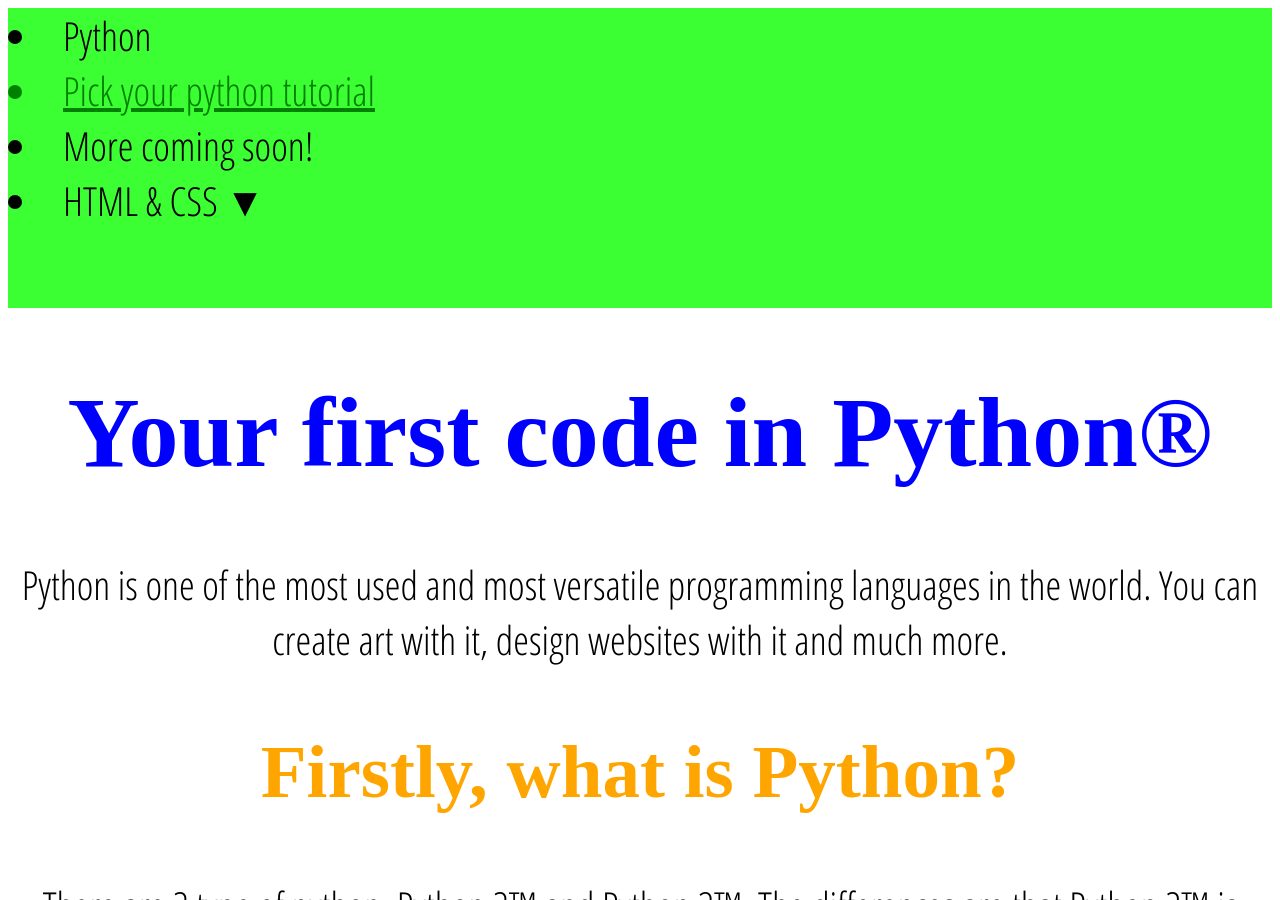
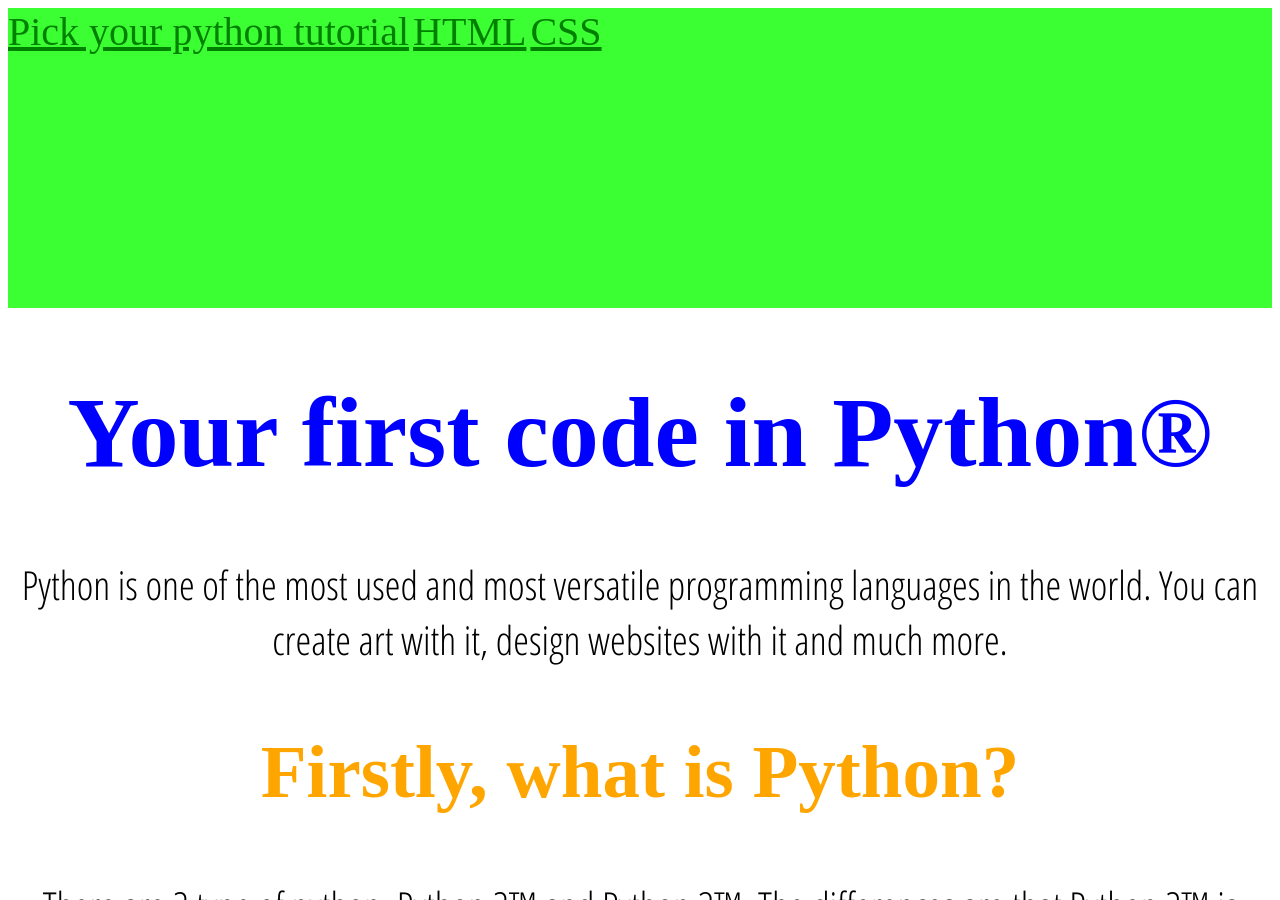
Before and after one commit to ostephagus/how-to-code.github.io, a Jekyll site: the page python-start-page.html, which Jekyll copies as it is, in a window 1280 px wide and 900 px high. Built offline with Jekyll 4.4.1, drawn with Linux system fonts in a browser that asks for light colours.

Commit message:
Update python-start-page.html

```diff
--- a/python-start-page.html
+++ b/python-start-page.html
@@ -8,10 +8,9 @@
   </head>
   <body>
     <div class="sidebar">
-      <li class="python-heading">Python</span></li>
-	    <a href="/Users/Lenovo User//Documents/Coding/html/How to code/Python-page/Python-page.html"><li class="python-object"> Pick your python tutorial</li></a>
-	    <li class="python-object">More coming soon!</li>
-	    <li class="htmlCSS-heading">HTML &amp; CSS &#x25BC;</li>
+			<a href="python-page.html">Pick your python tutorial</a>
+			<a href="html-page.html">HTML</a>
+			<a href="css-page.html">CSS</a>
     </div>
     <h1 class="page-title">Your first code in Python&reg;</h1>
 	  <p>Python is one of the most used and most versatile programming languages in the world. You can create art with it, design websites with it and much more.</p>
@@ -19,9 +18,9 @@
 	  <p>There are 2 type of python. Python 2&trade; and Python 3&trade;. The differences are that Python 2&trade; is older, slightly harder to use but has more software for it and Python &trade; is newer, slightly easier to use but there is less software for it. These tutorials use Python 2&trade;.</p>
 	  <h2>Get started with python</h2>
 	  <p>To download Python 2&reg;, <a href="https://www.python.org/downloads/" target="_blank">click here</a> or on the picture below and download the latest python 2&reg; (the yellow box that says "Download Python 2" with some numbers on the end).</p>
-	  <a href="https://www.python.org/downloads/" target="_blank"><img title="The Python downloads page." alt="Sorry, we couldn't load this image. Please try again later" src="/Capture.jpg" width="600" height="450" /></a>
+	  <a href="https://www.python.org/downloads/" target="_blank"><img title="The Python downloads page." alt="Sorry, we couldn't load this image. Please try again later or contact us." src="/Capture.jpg" width="600" height="450" /></a>
 	  <p>You should see a little pop-up called something along the lines of "Python Setup Wizard". Do what it tells you to do until you get a screen like the picture below.</p>
-	  <img title="The Python shell." alt="Sorry, we couldn't load this image. Please try again later." src="/Python shell.jpg" width="600" height="425" />
+	  <img title="The Python shell." alt="Sorry, we couldn't load this image. Please try again later or contact us." src="/Python shell.jpg" width="600" height="425" />
 	  <h2>Your first code</h2>
 	  <p>At the prompt(the <span class="prompt">&gt;&gt;&gt;</span> on the 3rd line), type <span class="code">print "Hello!"</span>
 	  <p>Under the line you just typed, it should say <span class="code">Hello!</span>
```
